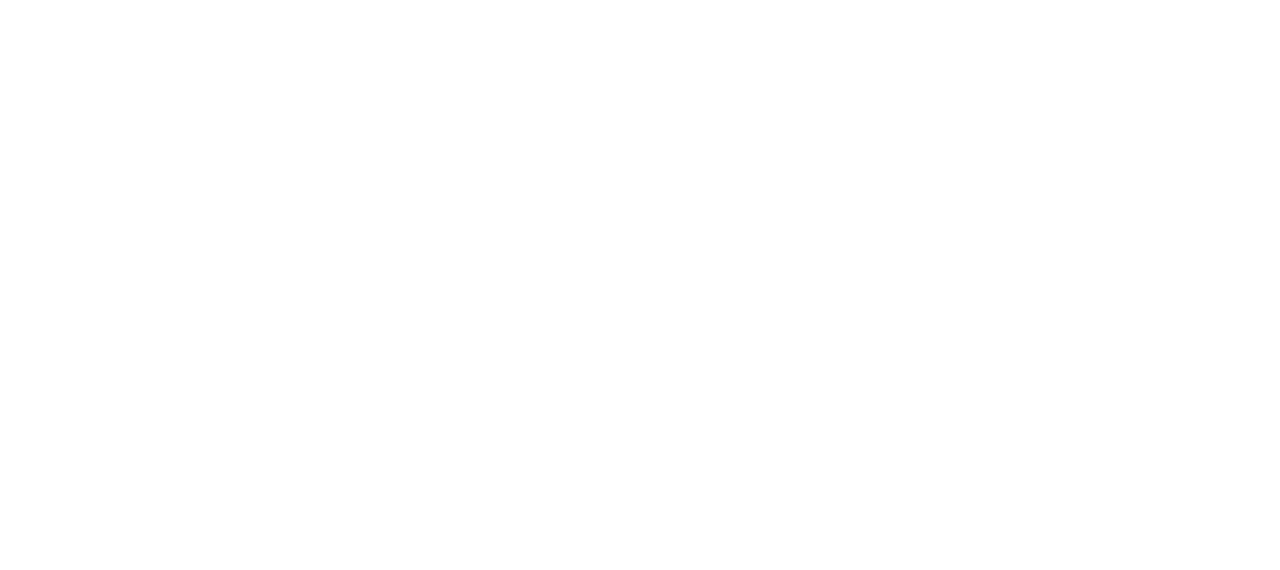
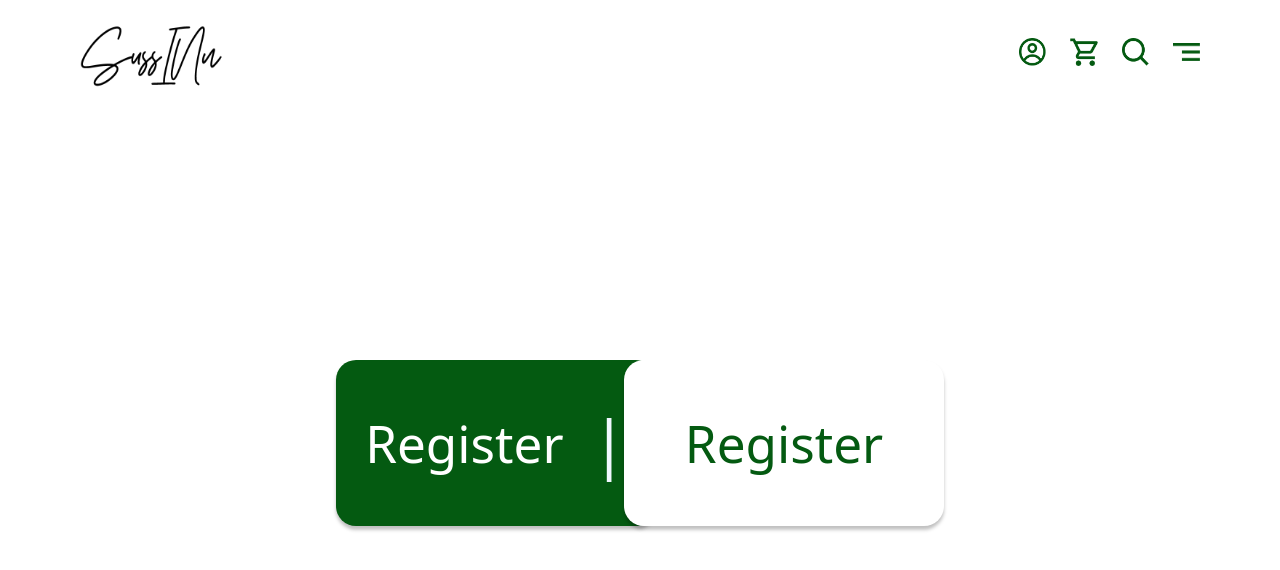
Before and after one commit to m-yunus/suss_ecommerce, a React (Create React App) app: page /vendorbutton in a window 1280 px wide. Before the commit this address had no page. Shown: the top 570 px of the page. Built offline with nearby package versions, Linux system fonts and the light colour scheme.

Commit message:
buttons added

```diff
--- /dev/null
+++ b/src/Pages/VendorButtons/VendorButtons.css
@@ -0,0 +1,67 @@
+.vendor-reg-sign{
+display: flex;
+justify-content: center;
+align-items: center;
+flex-wrap: wrap;
+margin-top: 20%;
+}
+
+.vendor-reg{
+    background: #045A11;
+    width: 20rem;
+    height: 13vw;
+    display: flex;
+    align-items: center;
+    justify-content: center;
+    border-radius: 20px;
+    box-shadow: 0px 3.7139947414398193px 3.7139947414398193px 0px
+    rgba(0, 0, 0, 0.25);
+
+}
+.vndr-reg{
+    display: flex;
+    align-items: center;
+    justify-content: center;
+    color: white;
+    font-size: 4vw;
+
+
+}
+.vndr-line{
+    color: aliceblue;
+    font-size: 5vw;
+}
+.vendor-sign{
+    border-radius: 20px;
+    margin-left: -2rem;
+    width: 20rem;
+    height: 13vw;
+    background-color: white;
+    display: flex;
+    align-items: center;
+    justify-content: center;
+    box-shadow: 0px 3.7139947414398193px 3.7139947414398193px 0px
+    rgba(0, 0, 0, 0.25);
+
+
+}
+.vndr-sign{
+
+    color: #045A11;
+    font-size: 4vw;
+
+}
+
+@media (max-width: 607px) {
+    .vendor-sign{
+      margin-left: 0;
+      margin-top: 2rem;
+    }
+    .vendor-reg-sign{
+        margin-top: 50%;
+    }
+    .vndr-line{
+        visibility: hidden;
+    }
+
+}
--- /dev/null
+++ b/src/Pages/VendorButtons/VendorButtons.jsx
@@ -0,0 +1,22 @@
+import React from 'react'
+import Navbar from '../../layout/Navbar'
+import './VendorButtons.css'
+
+const VendorButtons = () => {
+  return (
+    <>
+    <Navbar/>
+    <div className="vendor-reg-sign">
+        <div className="vendor-reg">
+            <button className="vndr-reg gap-7">Register <p className='vndr-line'>|</p></button>
+        </div>
+        <div className="vendor-sign">
+            <button className="vndr-sign">Register</button>
+        </div>
+    </div>
+
+    </>
+  )
+}
+
+export default VendorButtons
--- a/src/Routes/RouteLayout.js
+++ b/src/Routes/RouteLayout.js
@@ -8,6 +8,7 @@ import AboutUs from '../Pages/AboutUs/AboutUs'
 import Blog from '../Pages/Blog/Blog'
 import Vendor from '../Pages/Vendor/Vendor'
 import Services from "../Pages/Services/Services";
+import VendorButtons from '../Pages/VendorButtons/VendorButtons'
 
 const RouteLayout = () => {
   return (
@@ -25,6 +26,7 @@ const RouteLayout = () => {
           <Route path="vendor" element={<Vendor/>} />
 
           <Route path="services" element={<Services />} />
+          <Route path="vendorbutton" element={<VendorButtons />} />
         </Routes>
       </BrowserRouter>
     </>
```
